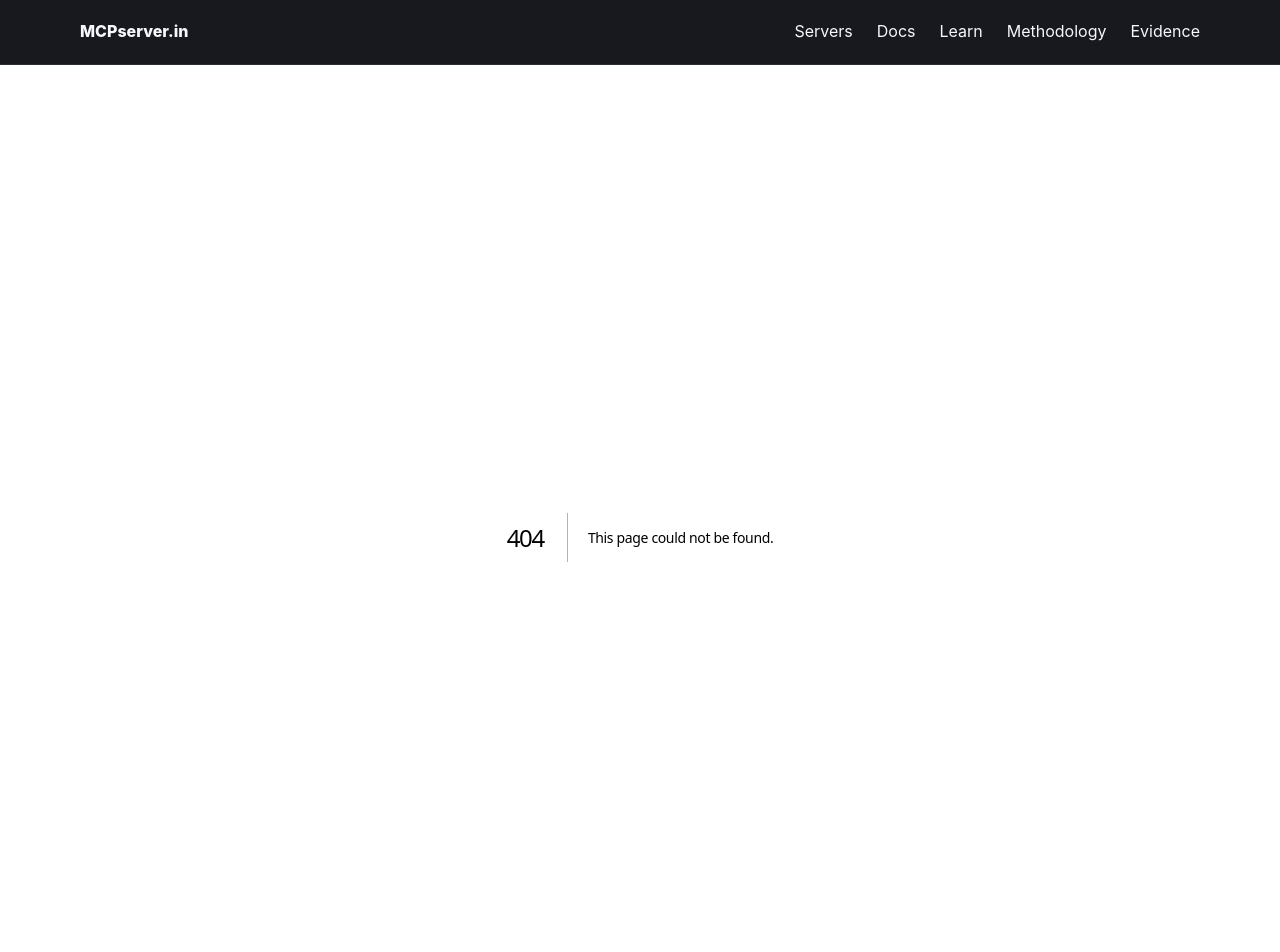
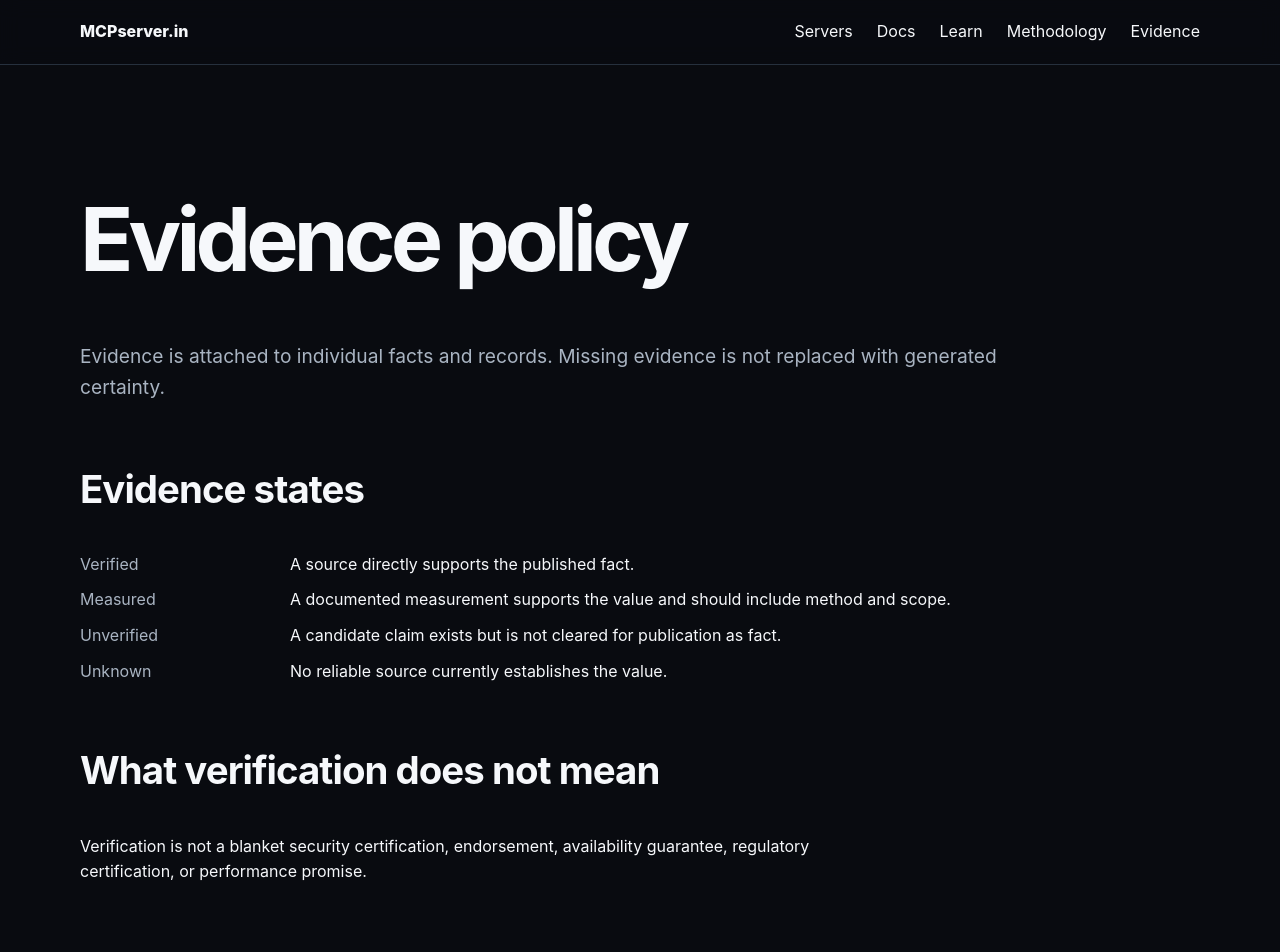
Before and after one commit to CodesbyFebin/mcp-servers-master, a Next.js app: page /evidence in a window 1280 px wide. Before the commit this address had no page. Shown: the top 952 px of the page. Built offline with nearby package versions, Linux system fonts and the light colour scheme.

Commit message:
feat: add evidence policy page

```diff
--- /dev/null
+++ b/app/evidence/page.tsx
@@ -0,0 +1,28 @@
+import type { Metadata } from "next"
+
+export const metadata: Metadata = {
+  title: "Evidence Policy",
+  description: "Evidence states and publication rules used by MCPserver.in.",
+  alternates: { canonical: "/evidence" },
+  openGraph: { url: "/evidence" },
+}
+
+export default function EvidencePage() {
+  return (
+    <>
+      <h1>Evidence policy</h1>
+      <p className="lead">Evidence is attached to individual facts and records. Missing evidence is not replaced with generated certainty.</p>
+      <h2>Evidence states</h2>
+      <dl>
+        <dt>Verified</dt><dd>A source directly supports the published fact.</dd>
+        <dt>Measured</dt><dd>A documented measurement supports the value and should include method and scope.</dd>
+        <dt>Unverified</dt><dd>A candidate claim exists but is not cleared for publication as fact.</dd>
+        <dt>Unknown</dt><dd>No reliable source currently establishes the value.</dd>
+      </dl>
+      <h2>What verification does not mean</h2>
+      <p>Verification is not a blanket security certification, endorsement, availability guarantee, regulatory certification, or performance promise.</p>
+      <h2>Corrections</h2>
+      <p>Corrections should update both the visible record and its evidence provenance so public HTML, structured data, sitemap membership, and machine-readable feeds remain consistent.</p>
+    </>
+  )
+}
```
